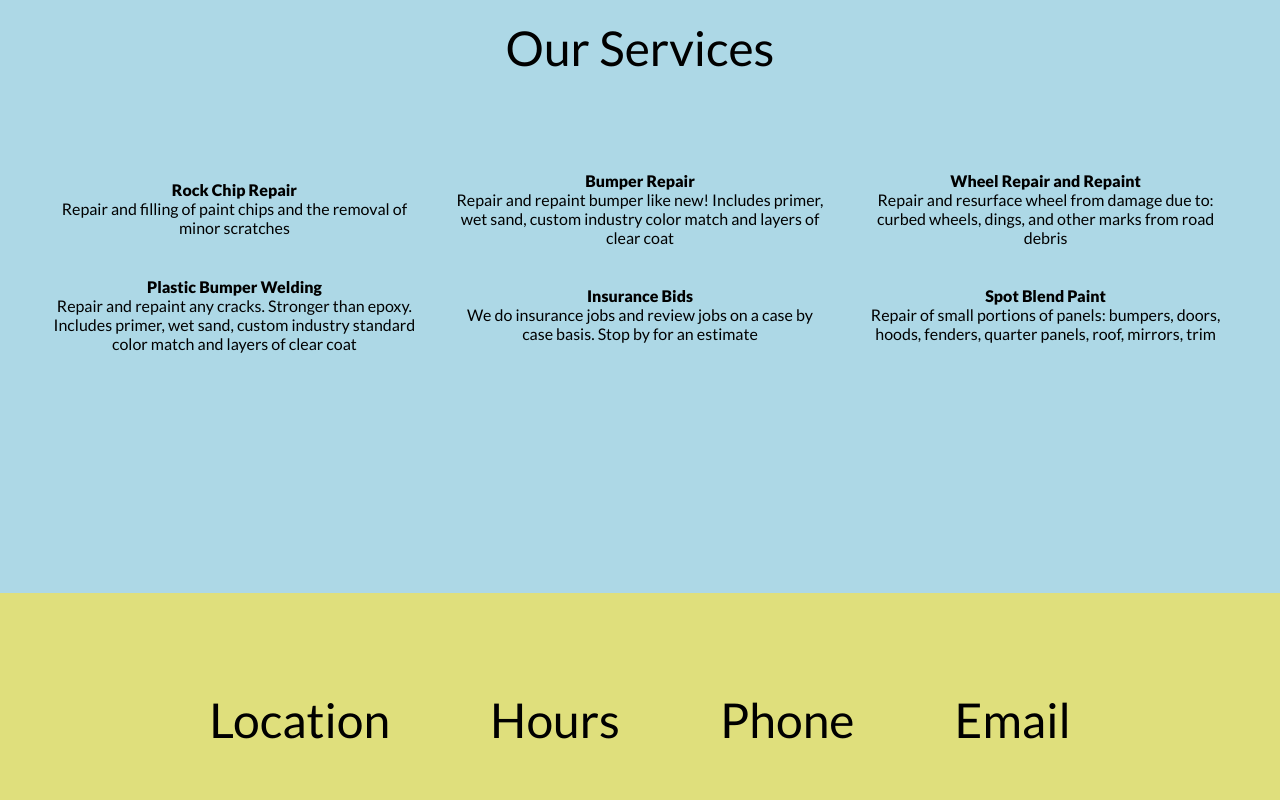
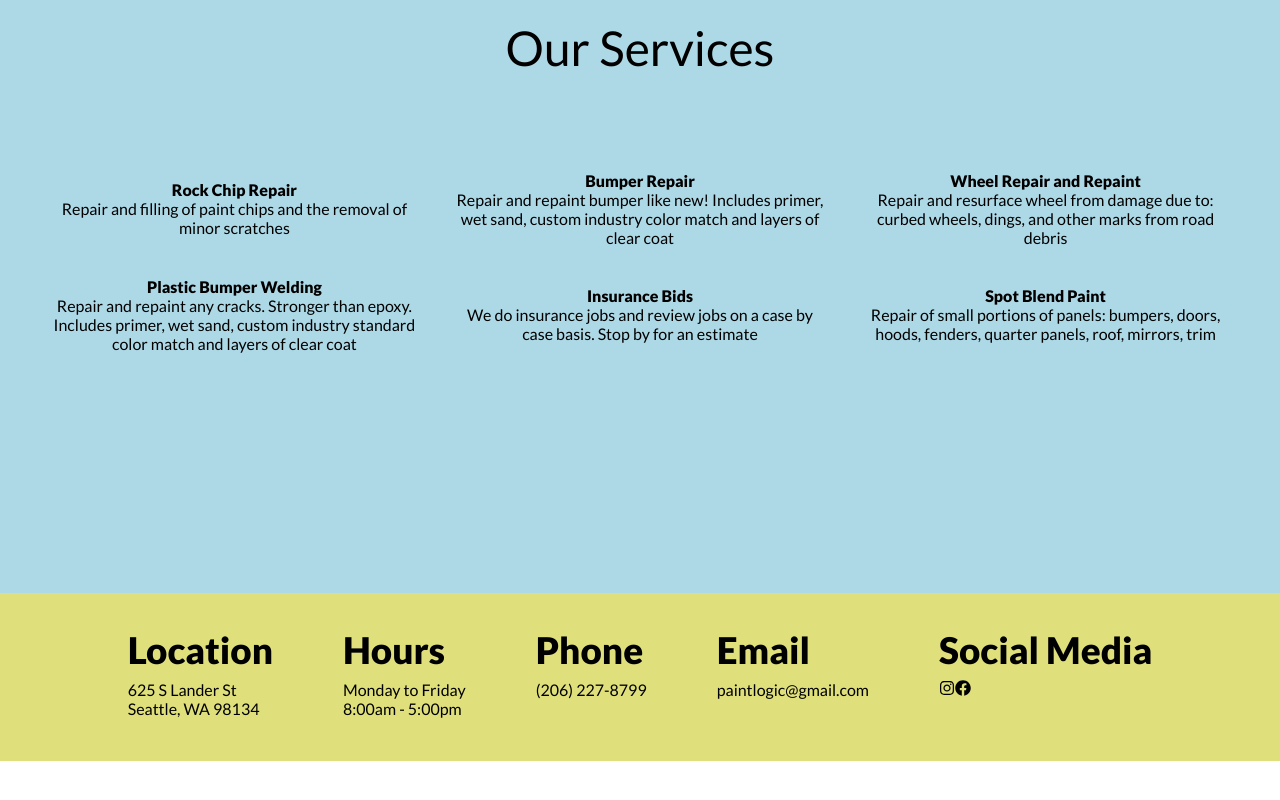
Before and after one commit to rallysport206/PLv2, a React (Create React App) app: page / in a window 1280 px wide. Shown: the part 1814-2614 px from the top of the page. After the commit the page ends 2575 px from the top, so only its background shows below. Built offline with nearby package versions, Linux system fonts and the light colour scheme.

Commit message:
updating footer with flex

```diff
--- a/src/components/Footer/footerStyling.css
+++ b/src/components/Footer/footerStyling.css
@@ -2,34 +2,73 @@
     background-color: rgb(223, 223, 124);
 }
 
-.footer-menu {
+.footer_wrap{
     padding: 48px 24px;
     display: flex;
-    flex-direction: row;
+    flex-direction: column;
     justify-content: center;
     align-items: center;
     max-width: 1100px;
     margin: 0 auto;
 }
 
-.footer-items {
+.footer-menu {
+    display: flex;
+    justify-content: center;
+}
+
+@media screen and (max-width: 820px) {
+    .footer-menu{
+        padding-top: 32px;
+    }
+}
+
+.footer-links__wrap {
     display: flex;
 }
-@media screen and (max-width: 820) {
-    .footer-items{
+
+@media screen and (max-width: 820px) {
+    .footer-links__wrap {
         flex-direction: column;
     }
 }
 
-.footer-links {
+.footer-items {
+    display: flex;
+    flex-direction: column;
+    align-items: flex-start;
+    margin: 35px;
+    text-align: left;
+    box-sizing: border-box;
+    color: black;
+}
+
+@media screen and (max-width: 420px) {
+    .footer-items{
+        margin: 0;
+        padding: 10px;
+        width: 100%;
+    }
+}
+
+.footer-title {
+    margin-bottom: 0.5rem;
+    font-size: 2.3rem;
+}
+
+.footer-info {
     color: black;
     text-decoration: none;
     margin-bottom: 0.5rem;
-    font-size: 3rem;
-    padding: 50px;
+    font-size: 14;
 }
 
-.footer-links:hover {
+.footer-info:hover {
     color: blue;
     transition: 0.3s ease-out;
 }
+
+.footer-media {
+    display: flex;
+    flex-direction: row;
+}
--- a/src/components/Footer/index.js
+++ b/src/components/Footer/index.js
@@ -1,16 +1,39 @@
 import React from 'react';
 import './footerStyling.css'
+import { FaInstagram, FaFacebook } from 'react-icons/fa'
 
 const Footer = () => {
     return(
         <>
             <footer className='footer-content'>
-                <div className='footer-menu'>
-                    <div className='footer-items'>
-                        <p className='footer-links'>Location</p>
-                        <p className='footer-links'>Hours</p>
-                        <p className='footer-links'>Phone</p>
-                        <p className='footer-links'>Email</p>
+                <div className='footer-wrap'>
+                    <div className='footer-menu'>
+                        <div className='footer-links__wrap'>
+                            <div className='footer-items'>
+                                <h2 className='footer-title'>Location</h2>
+                                <p className='footer-info'>625 S Lander St <br /> Seattle, WA 98134</p>
+                            </div>
+                            <div className='footer-items'>
+                                <h2 className='footer-title'>Hours</h2>
+                                <p className='footer-info'>Monday to Friday<br />
+                                8:00am - 5:00pm</p>
+                            </div>
+                            <div className='footer-items'>
+                                <h2 className='footer-title'>Phone</h2>
+                                <p className='footer-info'>(206) 227-8799</p>
+                            </div>
+                            <div className='footer-items'>
+                                <h2 className='footer-title'>Email</h2>
+                                <a className='footer-info' href="mailto:paintlogic@gmail.com?Subject=Hello%20Paint%20Logic!">paintlogic@gmail.com</a>
+                            </div>
+                            <div className='footer-items'>
+                                <h2 className='footer-title'>Social Media</h2>
+                                <div className='footer-media'>
+                                    <FaInstagram />
+                                    <FaFacebook />
+                                </div>
+                            </div>
+                        </div>
                     </div>
                 </div>
             </footer>
```
